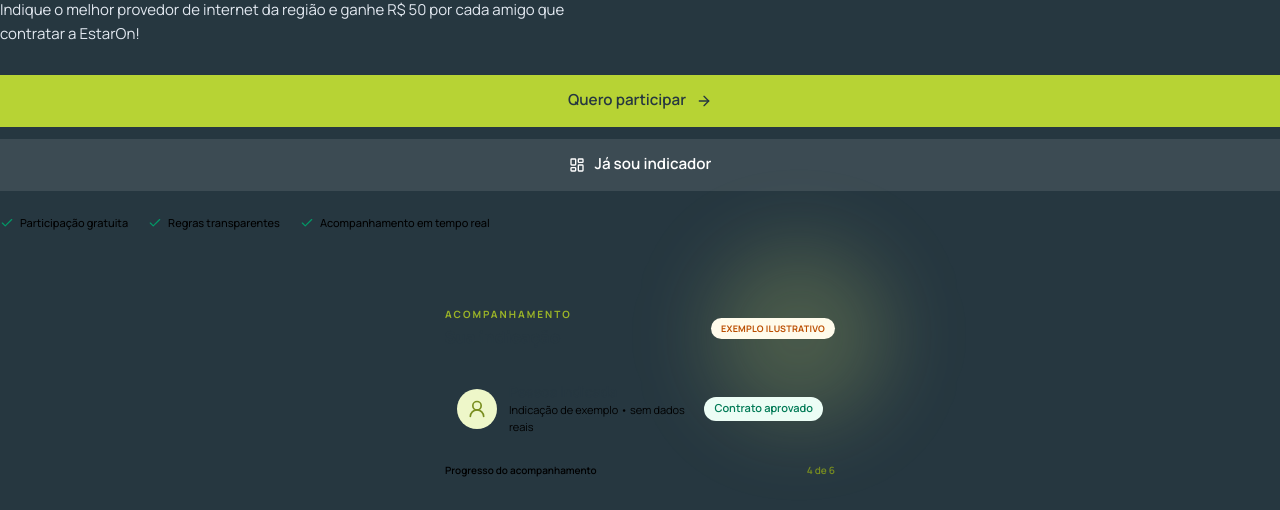
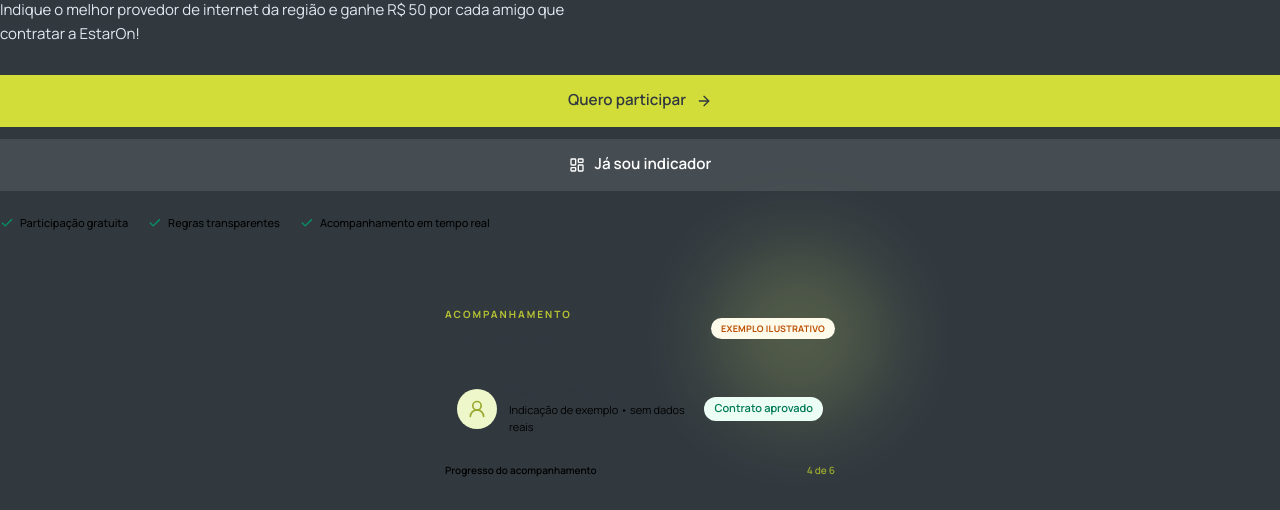
Before and after one commit to julianoridsi-png/estar-on-indica, a Next.js app: page / in a window 1280 px wide. Shown: the part 285-795 px from the top of the page. Built offline with nearby package versions, Linux system fonts and the light colour scheme; no server answers; the database is empty.

Commit message:
feat: update brand colors to official palette (lime #D2DD3A, graphite #31393F)

```diff
--- a/src/app/(site)/page.tsx
+++ b/src/app/(site)/page.tsx
@@ -188,7 +188,7 @@ const FAQ_ITEMS = [
 export default function HomePage() {
  return (
  <>
- <section className="hero-glow relative overflow-hidden bg-[#263740]">
+ <section className="hero-glow relative overflow-hidden bg-[#31393F]">
  <div
  aria-hidden="true"
  className="bg-grid absolute inset-0 opacity-40 [mask-image:linear-gradient(to_bottom,black_20%,transparent_92%)]"
--- a/src/app/globals.css
+++ b/src/app/globals.css
@@ -16,13 +16,13 @@
  --color-brand-200: #e1f09d;
  --color-brand-300: #d2e767;
  --color-brand-400: #c3dc3f;
- --color-brand-500: #b7d334;
- --color-brand-600: #9cb527;
- --color-brand-700: #798e1f;
- --color-brand-800: #5f701f;
- --color-brand-900: #4f5e20;
- --color-brand-950: #2b3510;
- --color-ink: #263740;
+ --color-brand-500: #D2DD3A;
+ --color-brand-600: #b8c432;
+ --color-brand-700: #9aa82e;
+ --color-brand-800: #7a8a28;
+ --color-brand-900: #667524;
+ --color-brand-950: #3a4415;
+ --color-ink: #31393F;
  --color-aqua: #dceb74;
 
  --color-sidebar-ring: var(--sidebar-ring);
@@ -65,20 +65,20 @@
  --radius-3xl: calc(var(--radius) * 2.2);
  --radius-4xl: calc(var(--radius) * 2.6);
 
- --shadow-soft: 0 1px 2px rgb(38 55 64 / 0.04), 0 18px 40px -24px rgb(38 55 64 / 0.24);
- --shadow-lift: 0 2px 4px rgb(38 55 64 / 0.04), 0 30px 60px -30px rgb(38 55 64 / 0.32);
- --shadow-glow: 0 18px 45px -18px rgb(38 55 64 / 0.55);
+ --shadow-soft: 0 1px 2px rgb(49 57 63 / 0.04), 0 18px 40px -24px rgb(49 57 63 / 0.24);
+ --shadow-lift: 0 2px 4px rgb(49 57 63 / 0.04), 0 30px 60px -30px rgb(49 57 63 / 0.32);
+ --shadow-glow: 0 18px 45px -18px rgb(49 57 63 / 0.55);
 }
 
 :root {
  --background: #f7f8f3;
  --foreground: #1d2b31;
- --ink: #263740;
+ --ink: #31393F;
  --card: #ffffff;
  --card-foreground: #1d2b31;
  --popover: #ffffff;
  --popover-foreground: #1d2b31;
- --primary: #263740;
+ --primary: #31393F;
  --primary-foreground: #ffffff;
  --secondary: #eef7c9;
  --secondary-foreground: #3f4d1a;
@@ -89,23 +89,23 @@
  --destructive: #dc2626;
  --border: #e2e6da;
  --input: #d5ddcb;
- --ring: #b7d334;
- --chart-1: #b7d334;
- --chart-2: #263740;
+ --ring: #D2DD3A;
+ --chart-1: #D2DD3A;
+ --chart-2: #31393F;
  --chart-3: #6f8f3a;
  --chart-4: #d2a22f;
  --chart-5: #7c8b84;
  --success: #059669;
  --warning: #d97706;
  --radius: 0.875rem;
- --sidebar: #263740;
+ --sidebar: #31393F;
  --sidebar-foreground: #ecf3df;
- --sidebar-primary: #b7d334;
+ --sidebar-primary: #D2DD3A;
  --sidebar-primary-foreground: #1d2b31;
  --sidebar-accent: #33474f;
  --sidebar-accent-foreground: #ffffff;
  --sidebar-border: #3b5058;
- --sidebar-ring: #b7d334;
+ --sidebar-ring: #D2DD3A;
 }
 
 
@@ -148,7 +148,7 @@
  }
 
  .text-gradient {
- background-image: linear-gradient(100deg, #263740 0%, #5f701f 48%, #9cb527 100%);
+ background-image: linear-gradient(100deg, #31393F 0%, #7a8a28 48%, #b8c432 100%);
  -webkit-background-clip: text;
  background-clip: text;
  color: transparent;
@@ -156,8 +156,8 @@
 
  .bg-grid {
  background-image:
- linear-gradient(to right, rgb(183 211 52 / 0.14) 1px, transparent 1px),
- linear-gradient(to bottom, rgb(183 211 52 / 0.14) 1px, transparent 1px);
+ linear-gradient(to right, rgb(210 221 58 / 0.14) 1px, transparent 1px),
+ linear-gradient(to bottom, rgb(210 221 58 / 0.14) 1px, transparent 1px);
  background-size: 46px 46px;
  }
 
@@ -168,8 +168,8 @@
 
  .hero-glow {
  background-image:
- radial-gradient(60rem 32rem at 78% -8%, rgb(183 211 52 / 0.22), transparent 60%),
- radial-gradient(46rem 28rem at 8% 8%, rgb(38 55 64 / 0.1), transparent 60%);
+ radial-gradient(60rem 32rem at 78% -8%, rgb(210 221 58 / 0.22), transparent 60%),
+ radial-gradient(46rem 28rem at 8% 8%, rgb(49 57 63 / 0.1), transparent 60%);
  background-size: 100% 100%;
  animation: heroGlow 14s ease-in-out infinite alternate;
  }
@@ -182,9 +182,9 @@
 
  .panel-dark {
  background:
- radial-gradient(42rem 24rem at 85% 0%, rgb(183 211 52 / 0.18), transparent 65%),
+ radial-gradient(42rem 24rem at 85% 0%, rgb(210 221 58 / 0.18), transparent 65%),
  radial-gradient(34rem 22rem at 5% 100%, rgb(220 235 116 / 0.1), transparent 60%),
- #263740;
+ #31393F;
  }
 
  .glass {
--- a/src/features/dashboard/components/admin-charts.tsx
+++ b/src/features/dashboard/components/admin-charts.tsx
@@ -40,12 +40,12 @@ export function MonthlyReferralsChart({ data }: MonthlyChartProps) {
  >
  <defs>
  <linearGradient id="totalGradient" x1="0" y1="0" x2="0" y2="1">
- <stop offset="0%" stopColor="#b7d334" stopOpacity={0.55} />
- <stop offset="100%" stopColor="#b7d334" stopOpacity={0.02} />
+ <stop offset="0%" stopColor="#D2DD3A" stopOpacity={0.55} />
+ <stop offset="100%" stopColor="#D2DD3A" stopOpacity={0.02} />
  </linearGradient>
  <linearGradient id="installedGradient" x1="0" y1="0" x2="0" y2="1">
- <stop offset="0%" stopColor="#263740" stopOpacity={0.35} />
- <stop offset="100%" stopColor="#263740" stopOpacity={0.02} />
+ <stop offset="0%" stopColor="#31393F" stopOpacity={0.35} />
+ <stop offset="100%" stopColor="#31393F" stopOpacity={0.02} />
  </linearGradient>
  </defs>
  <CartesianGrid
@@ -68,7 +68,7 @@ export function MonthlyReferralsChart({ data }: MonthlyChartProps) {
  width={40}
  />
  <Tooltip
- cursor={{ stroke: "#b7d334", strokeWidth: 1 }}
+ cursor={{ stroke: "#D2DD3A", strokeWidth: 1 }}
  contentStyle={{
  borderRadius: 12,
  border: "1px solid #e2e6da",
@@ -91,17 +91,17 @@ export function MonthlyReferralsChart({ data }: MonthlyChartProps) {
  stroke="#9cb527"
  strokeWidth={2.5}
  fill="url(#totalGradient)"
- activeDot={{ r: 4, fill: "#b7d334", stroke: "#263740", strokeWidth: 1.5 }}
+ activeDot={{ r: 4, fill: "#D2DD3A", stroke: "#31393F", strokeWidth: 1.5 }}
  />
  <Area
  type="monotone"
  dataKey="instalados"
  name="instalados"
- stroke="#263740"
+ stroke="#31393F"
  strokeWidth={2}
  strokeDasharray="5 4"
  fill="url(#installedGradient)"
- activeDot={{ r: 3.5, fill: "#263740" }}
+ activeDot={{ r: 3.5, fill: "#31393F" }}
  />
  </AreaChart>
  </ResponsiveContainer>
```
